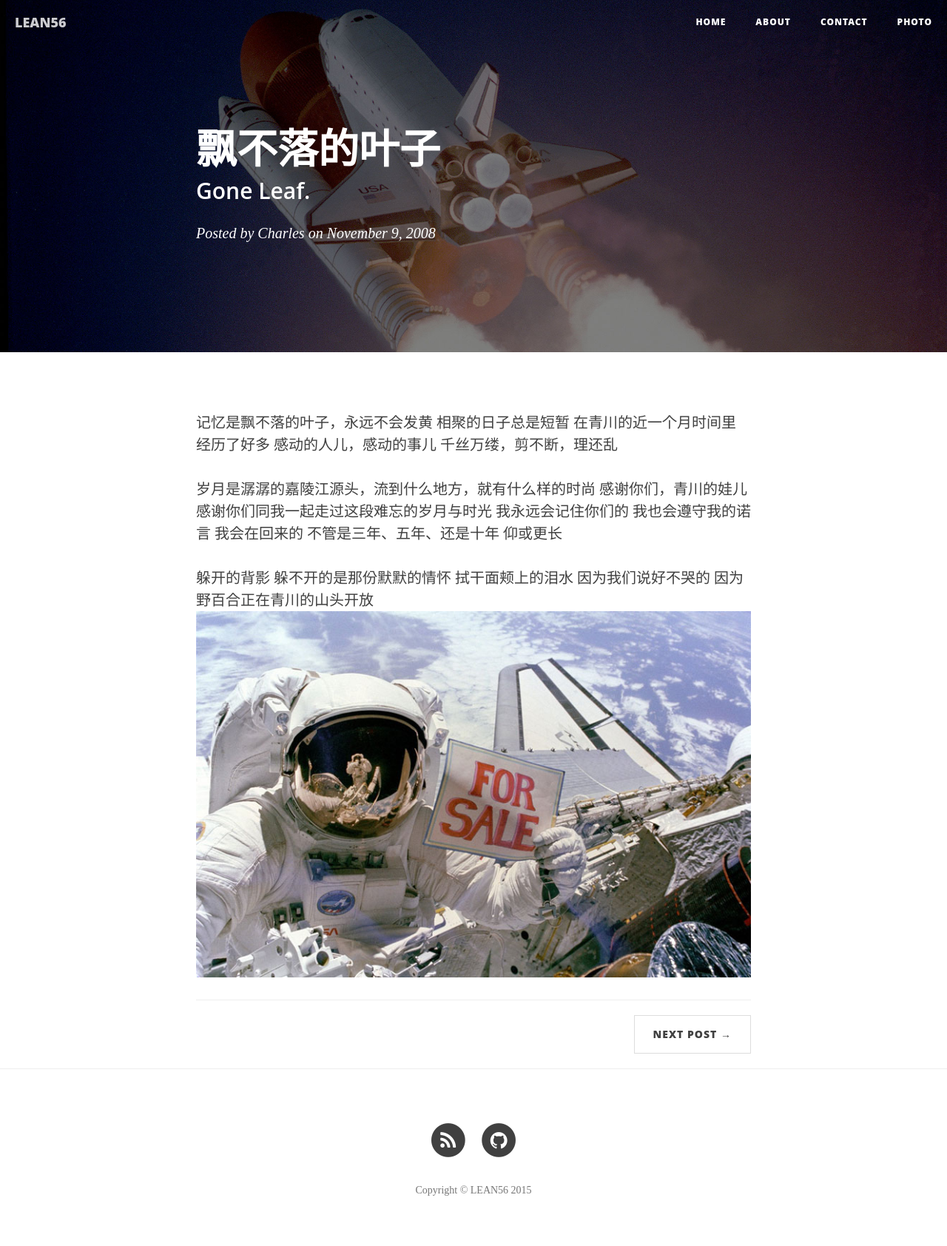
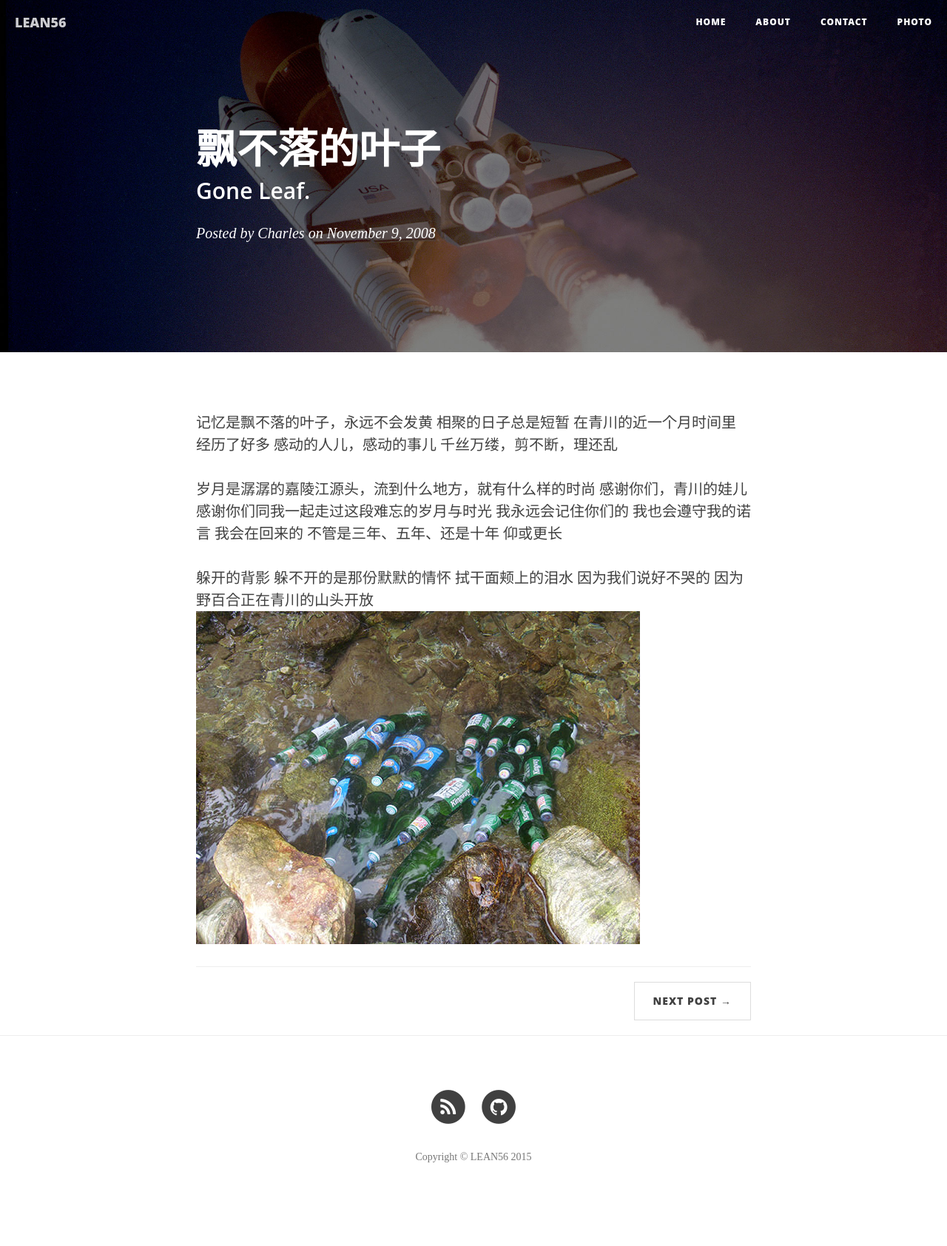
Before and after one commit to zhangchaoxu/zhangchaoxu.github.io, a Jekyll site: the page built from _posts/tittle/2008-11-09-Gone-Leaf.md, in a window 1280 px wide. Shown: the whole page at 74% size. Built offline with Jekyll 4.4.1, drawn with Linux system fonts in a browser that asks for light colours; nearby versions of some CDN libraries; some web fonts are replaced; after the commit the page ends 1639 px from its top, so only the background shows below that.

Commit message:
edit gone leaf

```diff
--- a/_posts/tittle/2008-11-09-Gone-Leaf.md
+++ b/_posts/tittle/2008-11-09-Gone-Leaf.md
@@ -27,4 +27,4 @@ header-img: "img/post-bg-01.jpg"
 拭干面颊上的泪水
 因为我们说好不哭的
 因为野百合正在青川的山头开放
-![狮子梁]({{ site.baseurl }}/img/post-sample-image.jpg)
+![狮子梁]({{ site.baseurl }}/img/gone_leaf.jpg)
```
